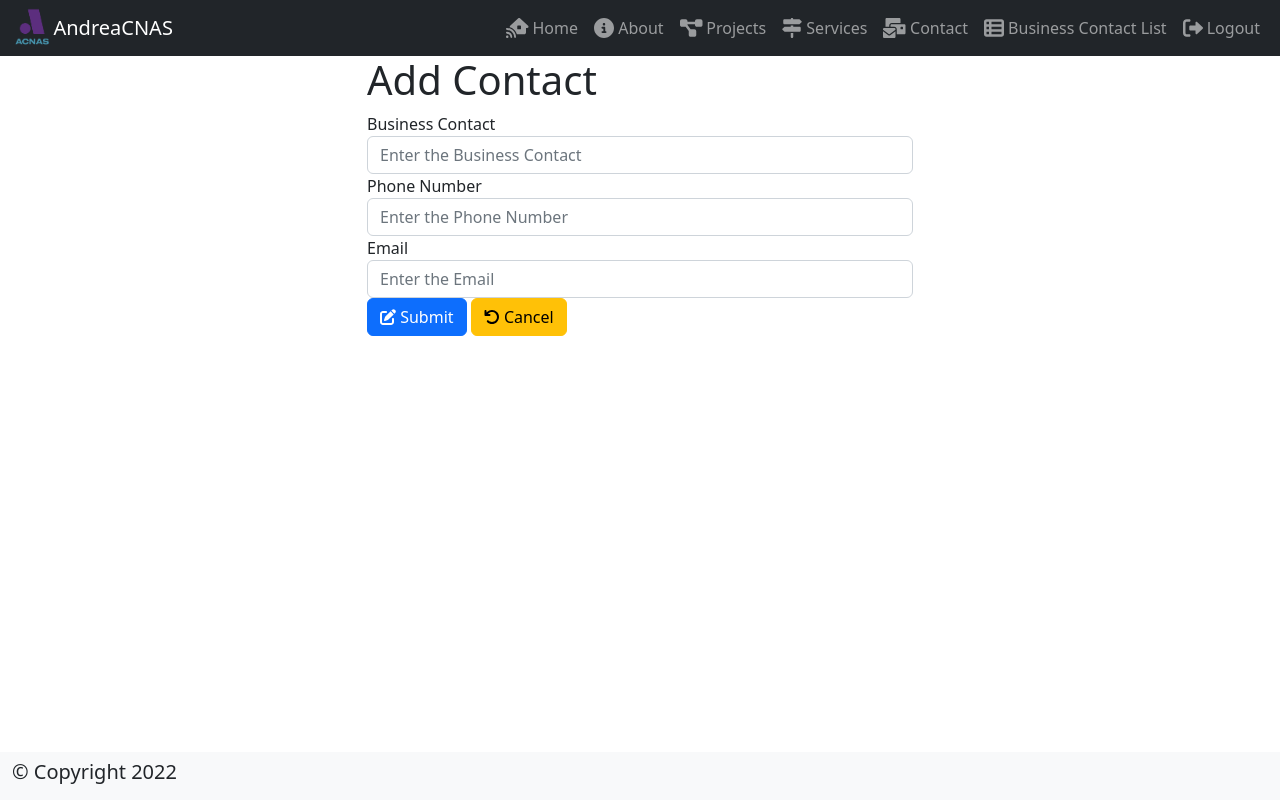
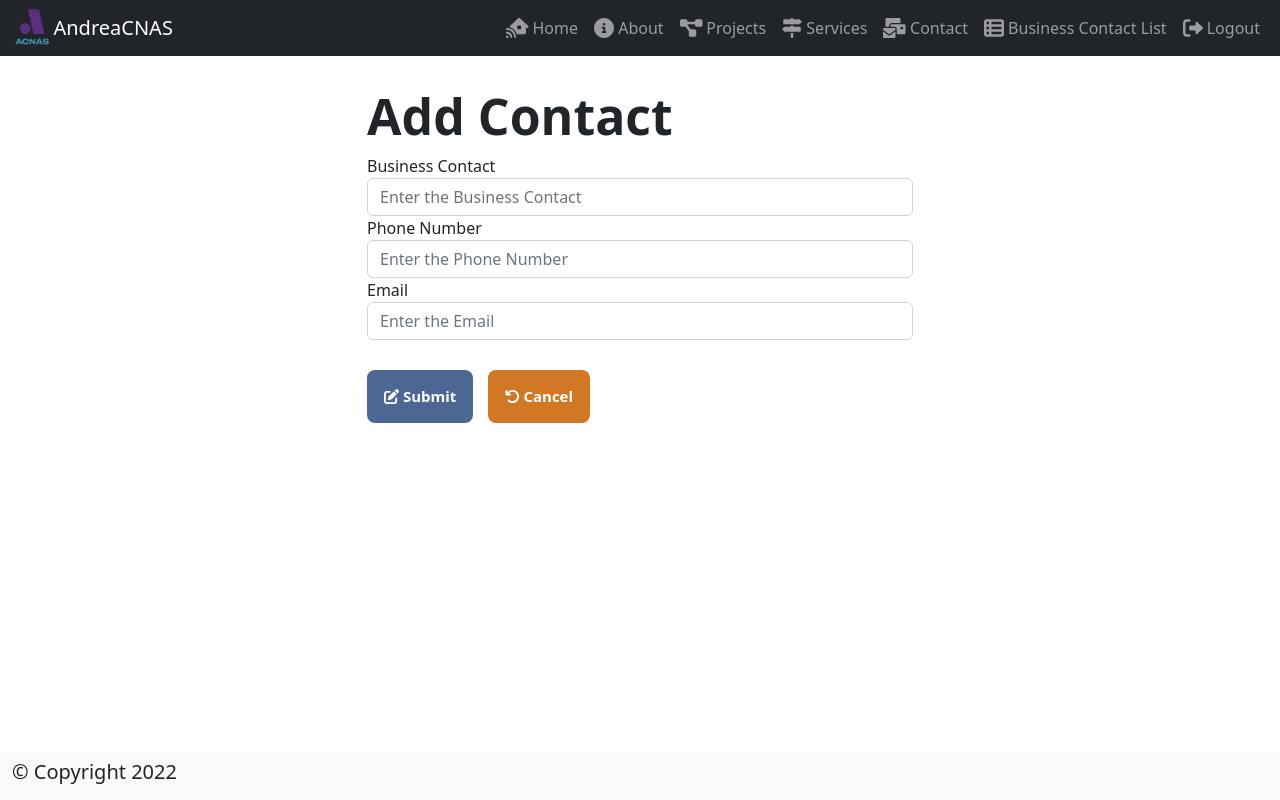
Before and after one commit to Andreacnas/COMP229-Assignment2, a Node server app: page /contacts-add in a window 1280 px wide. Run offline with Node 20, Linux system fonts and the light colour scheme; the visitor is signed in with stand-in values (Sample User, id 1); some libraries are stand-ins or nearby versions.

Commit message:
added css to update view

```diff
--- a/app/views/content/contacts/update.ejs
+++ b/app/views/content/contacts/update.ejs
@@ -1,10 +1,13 @@
 <!-- Name: Andrea Cavalcanti Nascimento | Student Number: 301250129
 Date: Oct 21th, 2022 -->
+
+<!-- CSS -->
+<link rel="stylesheet" href="./styles/update.css" />
 
 <div class="container">
     <div class="row">
         <div class="offset-md-3 col-md-6">
-            <h1><%= title %></h1>
+            <h1 class="title"><%= title %></h1>
 
             <form class="form" method="POST">
                 <input type="hidden" name="id" value="<%= contacts._id %>" >
@@ -39,10 +42,10 @@ Date: Oct 21th, 2022 -->
                 </div>
 
 
-                <button class="btn btn-primary" type="submit">
+                <button class="btn btn-primary btn-submit" type="submit">
                     <i class="fas fa-edit"></i> Submit</button>
 
-                    <a href="/contacts-list" class="btn btn-warning">
+                    <a href="/contacts-list" class="btn btn-warning btn-cancel">
                         <i class="fas fa-undo"></i> Cancel</a>
 
             </form>
--- /dev/null
+++ b/public/styles/update.css
@@ -0,0 +1,56 @@
+/* About CSS file
+Name: Andrea Cavalcanti Nascimento
+Student Number: 301250129
+Date: Oct 21th, 2022 */
+
+body {
+    min-height: 100vh;
+}
+
+.title {
+    margin-top: 30px;
+    font-size: 50px;
+    font-weight: bold;
+}
+
+/* Buttons */
+/* Submit button */
+.btn-submit {
+    color: #ffffff;
+    background-color: #4C6793;
+    font-size: 15px;
+    font-weight: bold;
+    cursor: pointer;
+    border-radius: 8px;
+    border-style: none;
+    box-sizing: border-box;
+    padding: 15px 17px;
+    margin-top: 30px;
+}
+
+.btn-submit:hover,
+.btn-submit:focus {
+    background-color: #82a9e7;
+    transform: scale(1.1);
+}
+
+/* Cancel button */
+.btn-cancel {
+    color: #ffffff;
+    background-color: #d27723;
+    font-size: 15px;
+    font-weight: bold;
+    cursor: pointer;
+    border-radius: 8px;
+    border-style: none;
+    box-sizing: border-box;
+    padding: 15px 17px;
+    margin-top: 30px;
+    margin-left: 10px;
+}
+
+.btn-cancel:hover,
+.btn-cancel:focus {
+    background-color: #c49055;
+    transform: scale(1.1);
+}
```
